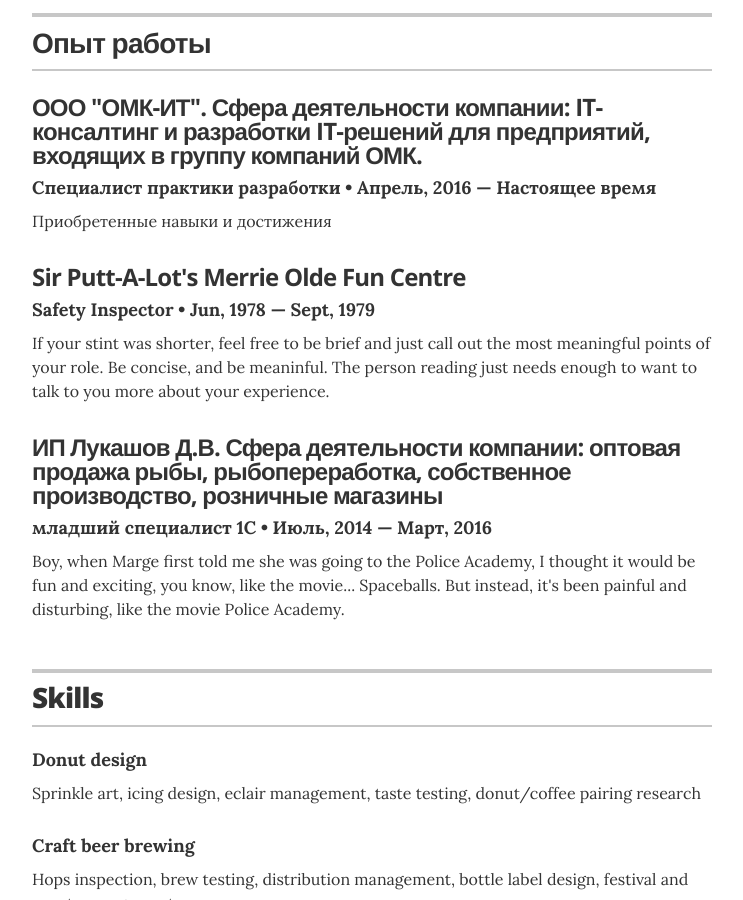
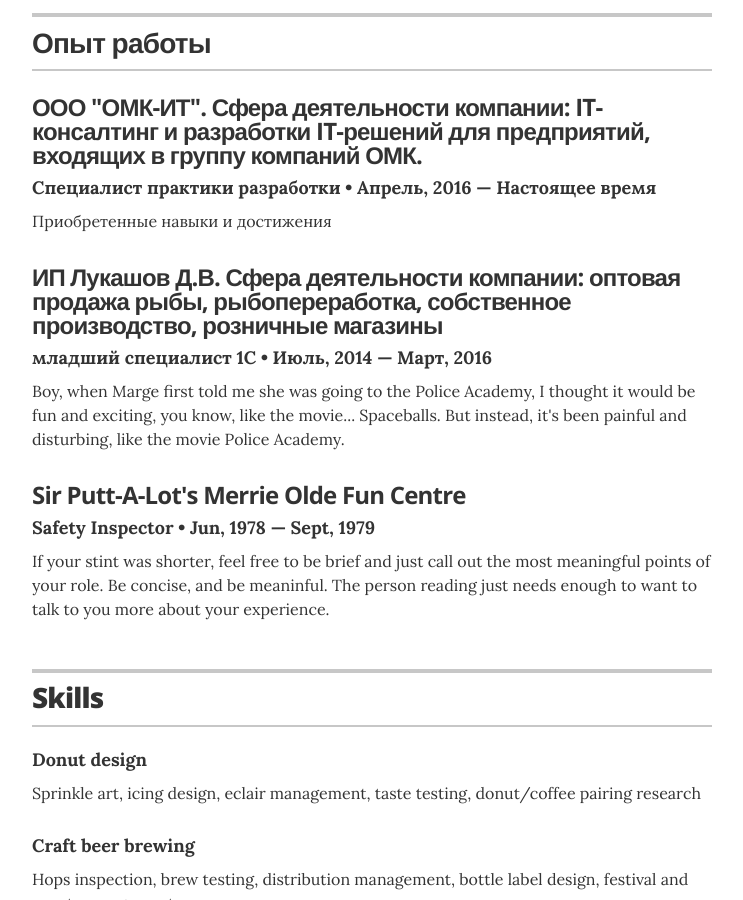
Before and after one commit to mrroofless/mrroofless.github.io, a Jekyll site: the page built from index.html, in a window 1280 px wide and 900 px high, scrolled down 1057 px. Shown: the whole window, without its empty margins (268-1011 px from the left). Built offline with Jekyll 4.4.1, drawn with Linux system fonts in a browser that asks for light colours; part of the change alters nothing that is shown.

```diff
--- a/_data/experience.yml
+++ b/_data/experience.yml
@@ -5,15 +5,14 @@
   duration: Апрель, 2016 &mdash; Настоящее время
   summary: Приобретенные навыки и достижения
 
+# Front Desk Attendant
+- company: ИП Лукашов Д.В. Сфера деятельности компании&#058; оптовая продажа рыбы, рыбопереработка, собственное производство, розничные магазины
+  position: младший специалист 1С
+  duration:   Июль, 2014  &mdash; Март, 2016
+  summary: Boy, when Marge first told me she was going to the Police Academy, I thought it would be fun and exciting, you know, like the movie... Spaceballs. But instead, it's been painful and disturbing, like the movie Police Academy.
+
 # Windmill Crank Operator
 - company: Sir Putt-A-Lot's Merrie Olde Fun Centre
   position: Safety Inspector
   duration:  Jun, 1978 &mdash; Sept, 1979
   summary: If your stint was shorter, feel free to be brief and just call out the most meaningful points of your role. Be concise, and be meaninful. The person reading just needs enough to want to talk to you more about your experience.
-
-
-# Front Desk Attendant
-- company: ИП Лукашов Д.В. Сфера деятельности компании&#058; оптовая продажа рыбы, рыбопереработка, собственное производство, розничные магазины
-  position: младший специалист 1С
-  duration:   Июль, 2014  &mdash; Март, 2016
-  summary: Boy, when Marge first told me she was going to the Police Academy, I thought it would be fun and exciting, you know, like the movie... Spaceballs. But instead, it's been painful and disturbing, like the movie Police Academy.
```
